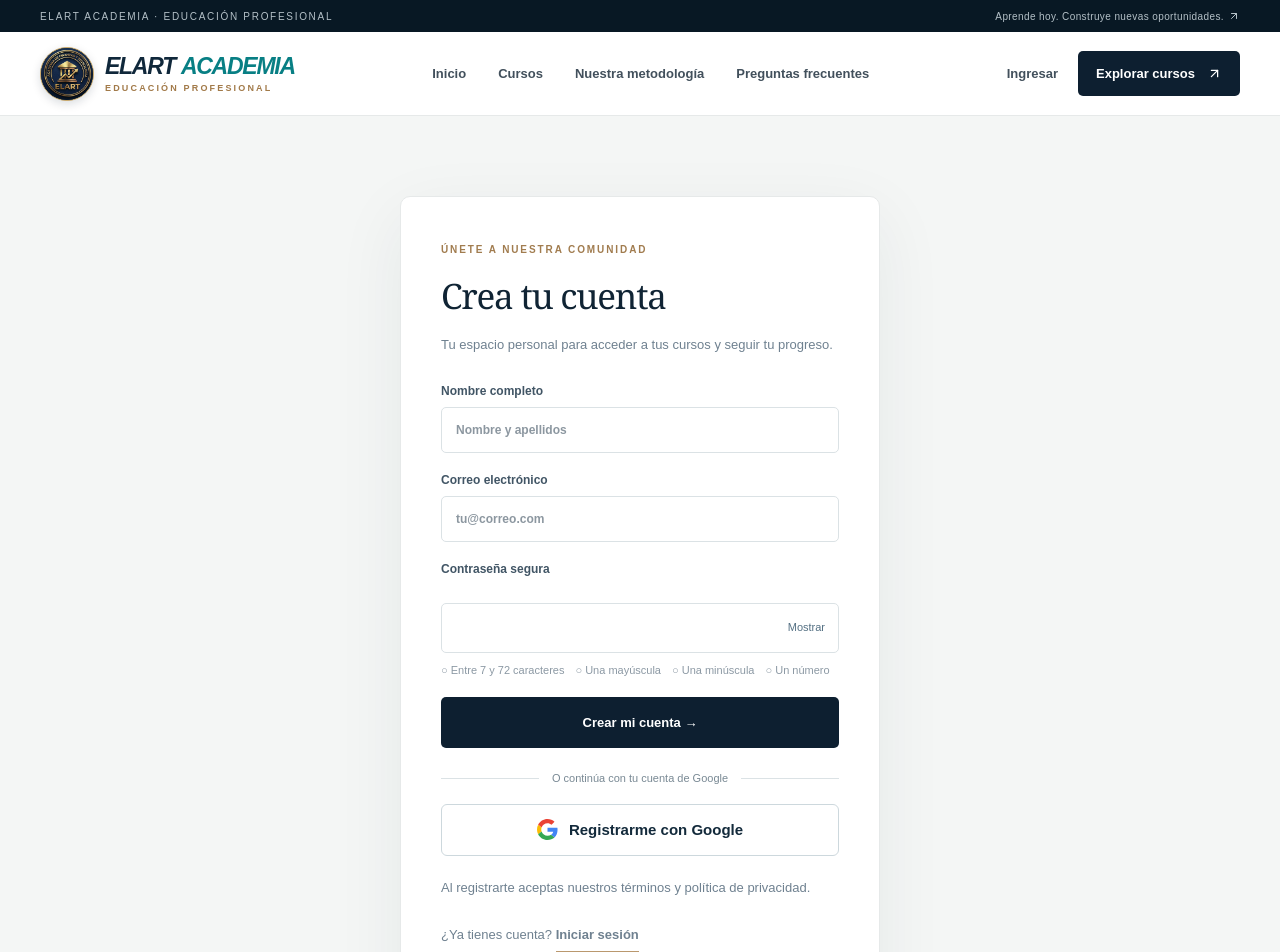
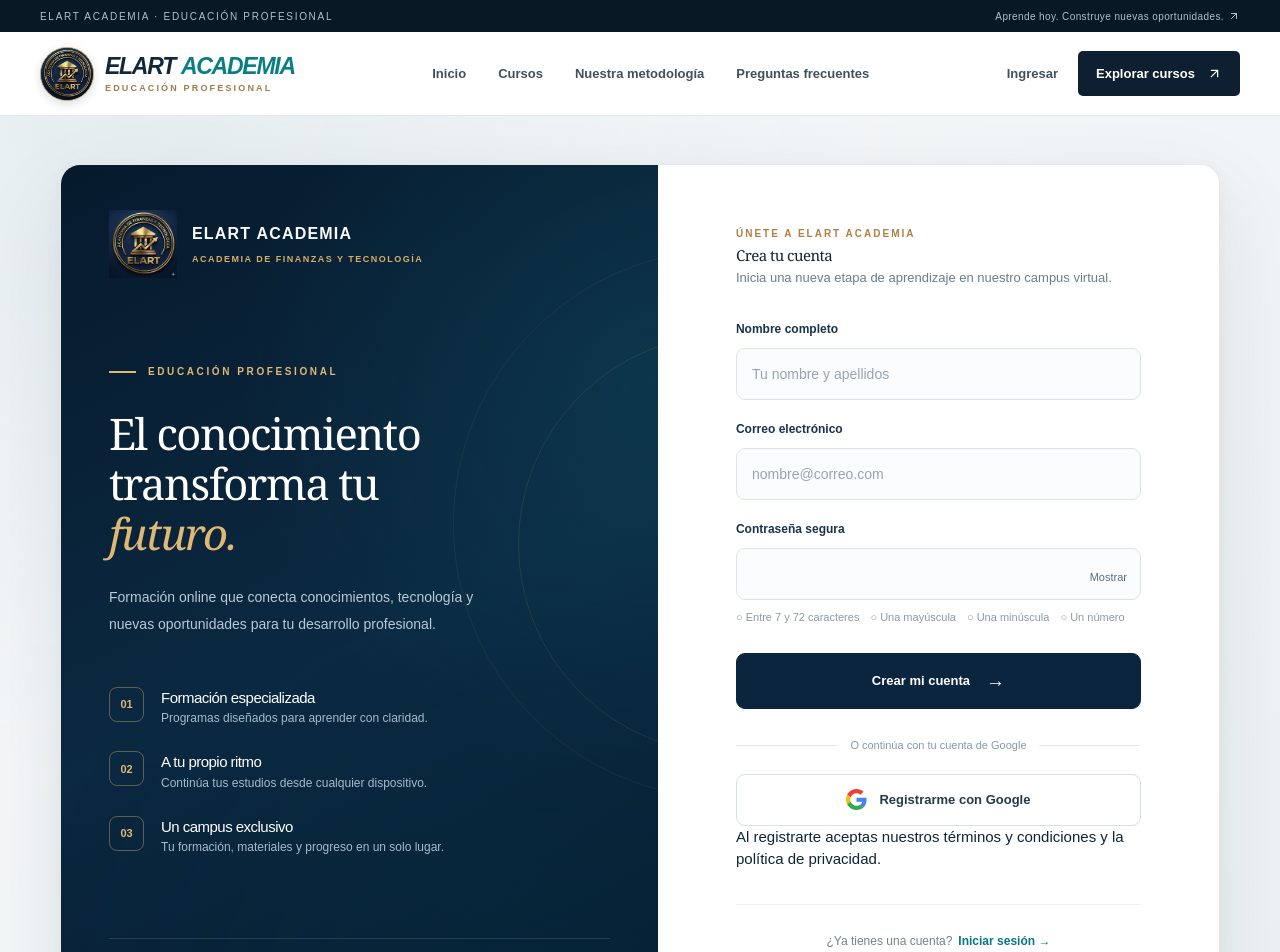
Before and after one commit to robles640/academia-inversiones, a Next.js app: page /registro in a window 1280 px wide. Shown: the top 952 px of the page. Built offline with nearby package versions, Linux system fonts and the light colour scheme; no server answers.

Commit message:
Unificar diseño corporativo: app/registro/page.tsx

```diff
--- a/app/registro/page.tsx
+++ b/app/registro/page.tsx
@@ -1,2 +1,55 @@
-import Link from 'next/link';import {SiteHeader} from '@/components/site-header';import {SiteFooter} from '@/components/site-footer';import {register} from '@/app/actions/auth';import {isConfigured} from '@/lib/db';import {GoogleSignIn} from '@/components/google-signin';import {PasswordField} from '@/components/password-field';
-export default async function Registro({searchParams}:{searchParams:Promise<{error?:string}>}){const {error}=await searchParams;return <><SiteHeader/><main className="auth-shell"><div className="auth-card"><span className="small-kicker">ÚNETE A NUESTRA COMUNIDAD</span><h1>Crea tu cuenta</h1><p>Tu espacio personal para acceder a tus cursos y seguir tu progreso.</p>{!isConfigured()&&<div className="alert">Configura Supabase para registrar usuarios.</div>}{error&&<div className="alert error">{error}</div>}<form className="form" action={register}><label>Nombre completo<input name="full_name" type="text" required maxLength={150} placeholder="Nombre y apellidos"/></label><label>Correo electrónico<input name="email" type="email" required autoComplete="email" placeholder="tu@correo.com"/></label><label htmlFor="account-password">Contraseña segura</label><PasswordField/><button className="btn btn-dark" type="submit">Crear mi cuenta →</button></form><GoogleSignIn label="Registrarme con Google"/><p className="small-note" style={{marginTop:22}}>Al registrarte aceptas nuestros <Link href="/terminos">términos</Link> y <Link href="/privacidad">política de privacidad</Link>.</p><p>¿Ya tienes cuenta? <Link href="/login" className="link-arrow">Iniciar sesión</Link></p></div></main><SiteFooter/></>}
+import Link from "next/link";
+import { AuthLayout } from "@/components/auth-layout";
+import { register } from "@/app/actions/auth";
+import { isConfigured } from "@/lib/db";
+import { GoogleSignIn } from "@/components/google-signin";
+import { PasswordField } from "@/components/password-field";
+import styles from "@/app/login/login.module.css";
+
+export default async function Registro({
+  searchParams,
+}: {
+  searchParams: Promise<{ error?: string }>;
+}) {
+  const { error } = await searchParams;
+  return (
+    <AuthLayout>
+      <div className={styles.formHeading}>
+        <span className={styles.formEyebrow}>ÚNETE A ELART ACADEMIA</span>
+        <h1>Crea tu cuenta</h1>
+        <p>Inicia una nueva etapa de aprendizaje en nuestro campus virtual.</p>
+      </div>
+      {!isConfigured() && <div className={styles.notice}>Configura Supabase para registrar usuarios.</div>}
+      {error && <div className={styles.error} role="alert">{error}</div>}
+      <form className={styles.form} action={register}>
+        <div className={styles.field}>
+          <label htmlFor="register-name">Nombre completo</label>
+          <input id="register-name" name="full_name" type="text" required maxLength={150}
+            autoComplete="name" placeholder="Tu nombre y apellidos" />
+        </div>
+        <div className={styles.field}>
+          <label htmlFor="register-email">Correo electrónico</label>
+          <input id="register-email" name="email" type="email" required
+            autoComplete="email" placeholder="nombre@correo.com" />
+        </div>
+        <div className={styles.field}>
+          <label htmlFor="account-password">Contraseña segura</label>
+          <div className={styles.passwordField}><PasswordField /></div>
+        </div>
+        <button className={styles.submitButton} type="submit">
+          <span>Crear mi cuenta</span><span aria-hidden="true">→</span>
+        </button>
+      </form>
+      <div className={styles.googleSection}>
+        <GoogleSignIn label="Registrarme con Google" />
+      </div>
+      <p className={styles.consent}>
+        Al registrarte aceptas nuestros <Link href="/terminos">términos y condiciones</Link> y la <Link href="/privacidad">política de privacidad</Link>.
+      </p>
+      <div className={styles.registerSection}>
+        <span>¿Ya tienes una cuenta?</span>
+        <Link href="/login">Iniciar sesión <span aria-hidden="true">→</span></Link>
+      </div>
+    </AuthLayout>
+  );
+}
```
